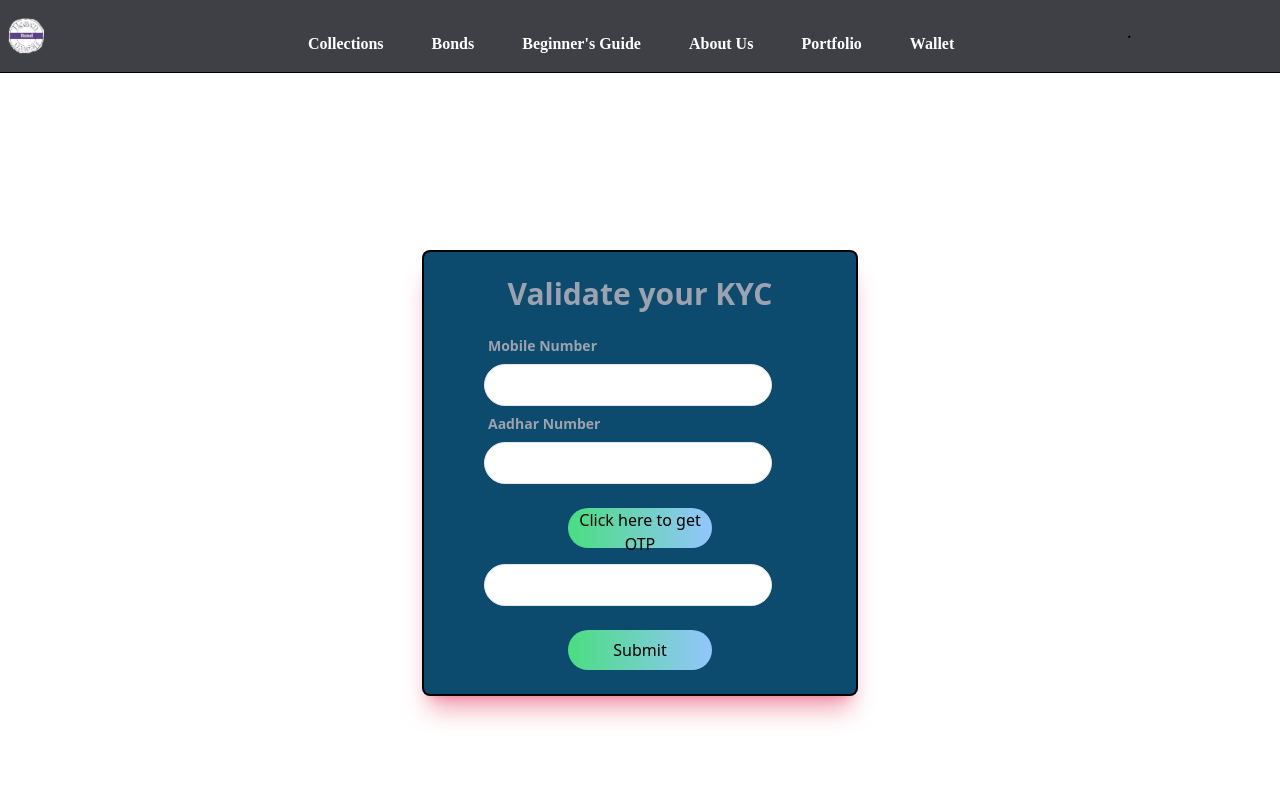
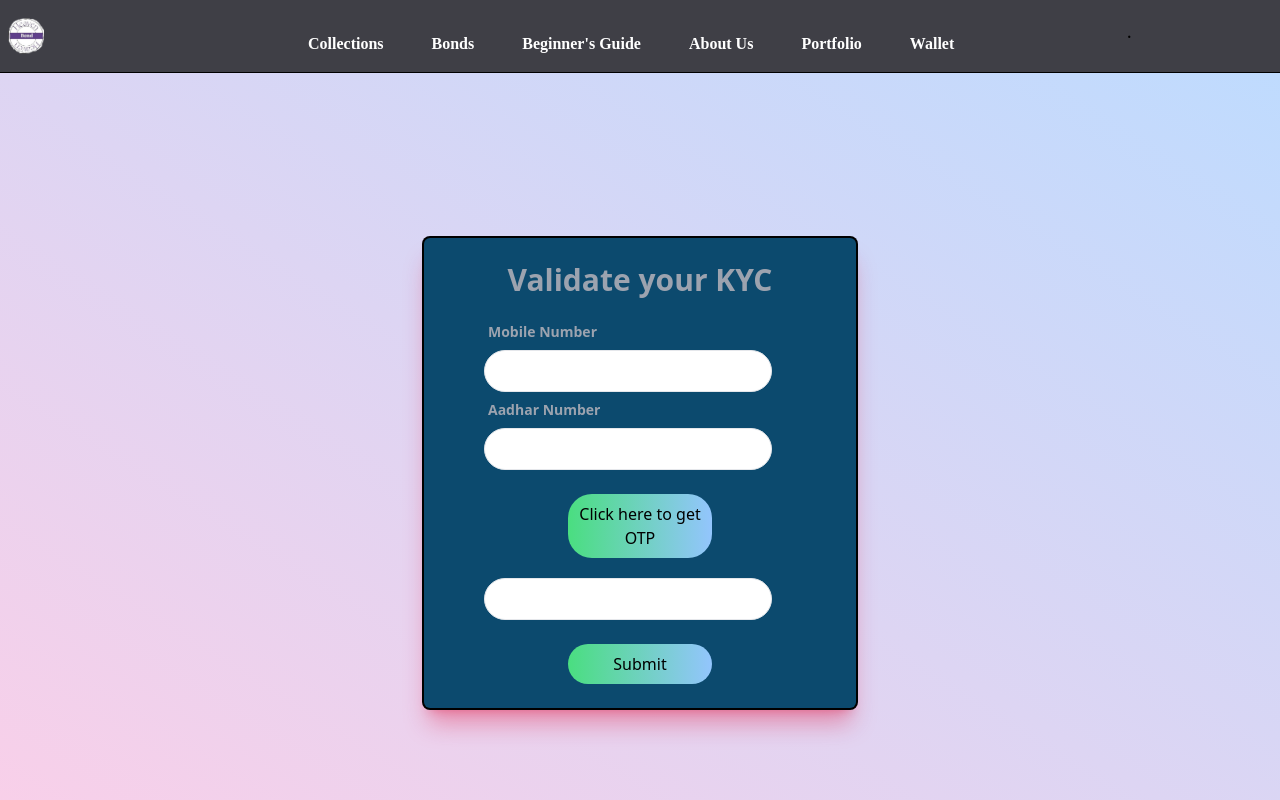
Before and after one commit to Jainilshah07/demoProject, a React (Create React App) app in the folder client/: page /kyc in a window 1280 px wide. Shown: the top 800 px of the page. Built offline with nearby package versions, Linux system fonts and the light colour scheme.

Commit message:
basic updates

```diff
--- a/client/src/pages/login/Kyc.js
+++ b/client/src/pages/login/Kyc.js
@@ -60,7 +60,7 @@ const Kyc = () => {
       };
   return (
     <div>
-      <div className="relative flex flex-col justify-center min-h-screen overflow-hidden">
+      <div className="relative bg-gradient-to-tr from-pink-200 to-blue-200 flex flex-col justify-center min-h-screen overflow-hidden">
             <div className="w-[27rem] p-6 m-auto bg-sky-900 rounded-md shadow-xl shadow-rose-600/40 ring-2 ring-black lg:max-w-xl">
                 <h1 className="text-3xl font-semibold text-center text-gray-400 ">
                   Validate your KYC
@@ -92,7 +92,7 @@ const Kyc = () => {
                         />
                     </div>
                     <div className="mt-6">
-                    <button onClick={SubmitHandler} type="button" class="bg-gradient-to-r from-green-400 to-blue-300  w-36 rounded-3xl h-10">Click here to get OTP</button>
+                    <button onClick={SubmitHandler} type="button" class="p-2 bg-gradient-to-r from-green-400 to-blue-300  w-36 rounded-3xl h-16 mb-3">Click here to get OTP</button>
                     </div>
 
                     <div className="mb-2">
--- a/client/src/pages/login/Login.js
+++ b/client/src/pages/login/Login.js
@@ -44,7 +44,7 @@ const Login = () => {
 
 
     return (
-        <div className="relative flex flex-col justify-center min-h-screen overflow-hidden">
+        <div className="relative bg-gradient-to-tr from-pink-200 to-blue-200 flex flex-col justify-center min-h-screen overflow-hidden">
             <div className="m-2 md:w-[27rem] p-6 md:m-auto bg-sky-900 rounded-md shadow-xl shadow-rose-600/40 ring-2 ring-black md:max-w-xl">
                 <h1 className="text-3xl font-semibold text-center text-gray-400 ">
                     Login
--- a/client/src/pages/login/Register.js
+++ b/client/src/pages/login/Register.js
@@ -45,7 +45,7 @@ const Register = () => {
     };
 
     return (
-        <div className="relative flex flex-col justify-center min-h-fit overflow-hidden mt-0 md:mt-4 md:mb-4">
+        <div className="relative bg-gradient-to-tr from-pink-200 to-blue-200 flex flex-col justify-center min-h-fit overflow-hidden pt-0 md:pt-4 md:pb-4">
             <div className="m-2 md:w-[27rem] p-6 md:m-auto bg-sky-900 rounded-md shadow-xl shadow-rose-600/40 ring-2 ring-black md:max-w-xl">
                 <h1 className="text-2xl font-semibold text-center text-gray-400 ">
                     Register
```
Also changed, not shown: client/src/components/Footer.js (+3 -5 lines).
